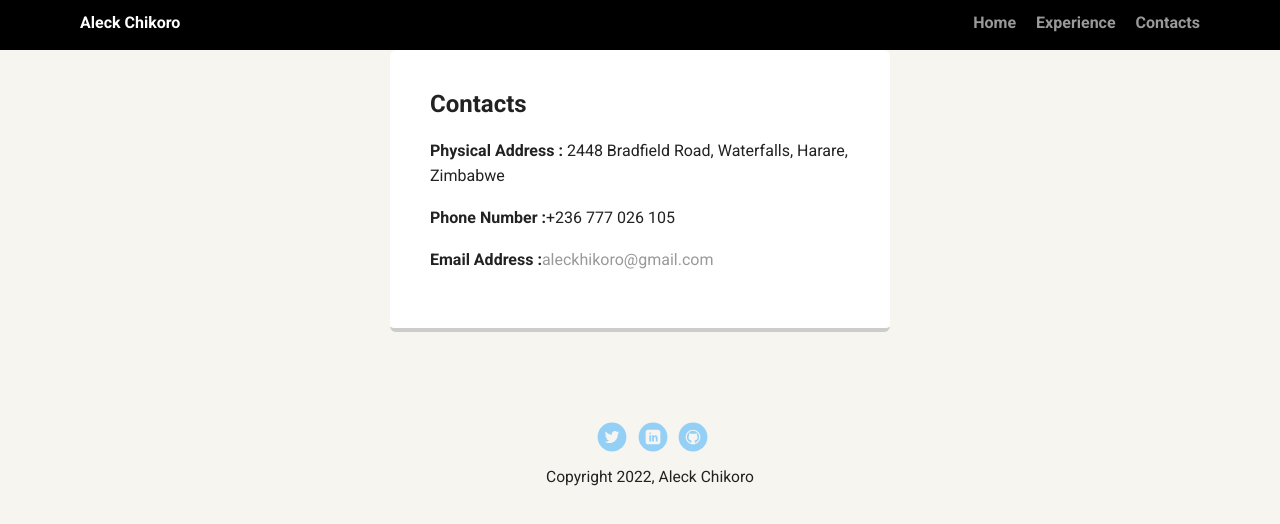
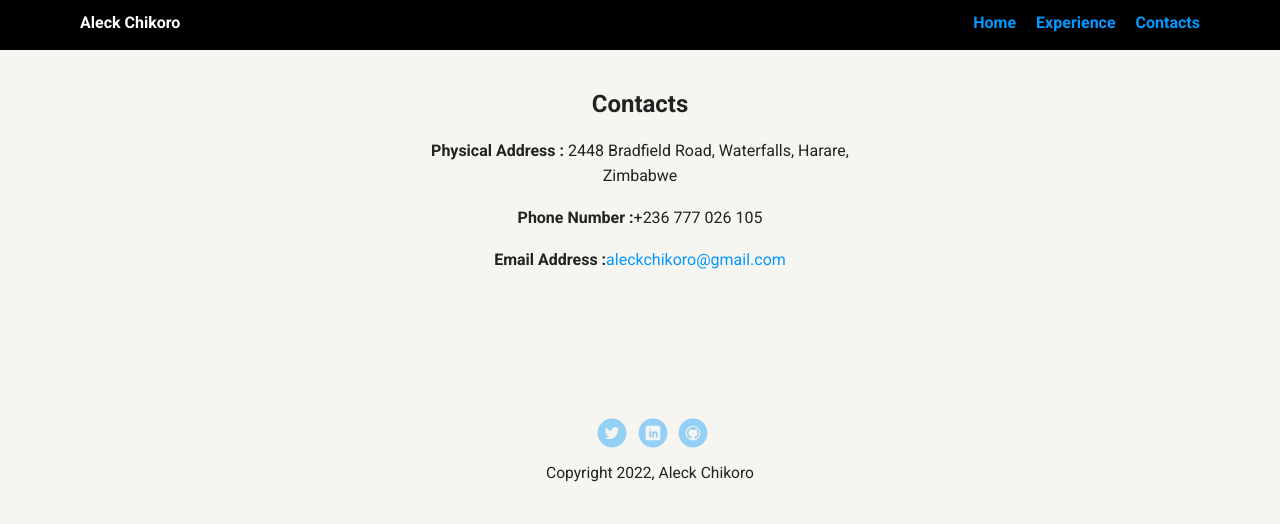
Before and after one commit to ALECKCH/Techdegree-Project-1, a plain HTML site: page contacts.html in a window 1280 px wide. Drawn offline with Linux system fonts and the light colour scheme; a web font is replaced by a local one.

Commit message:
Finalising redo

```diff
--- a/contacts.html
+++ b/contacts.html
@@ -19,11 +19,11 @@
     </div>
 
     <main class="flex">
-      <div class="card">
+      <div class="content">
         <h2>Contacts</h2>
             <p><strong>Physical Address :</strong> 2448 Bradfield Road, Waterfalls, Harare, Zimbabwe</p>
             <p><strong>Phone Number :</strong>+236 777 026 105</p>
-            <p><strong>Email Address :</strong><a href="mailto:aleckchikoro@gmail.com">aleckhikoro@gmail.com</a></p>
+            <p><strong>Email Address :</strong><a href="mailto:aleckchikoro@gmail.com">aleckchikoro@gmail.com</a></p>
       </div>
     </main>
     <footer>
--- a/styles.css
+++ b/styles.css
@@ -23,7 +23,9 @@ a {
 a:hover {
   color: #6633ff;
 }
-
+a:link {
+  color: #0399ff;
+}
 /* Section Styles */
 
 .main-nav {
@@ -31,8 +33,9 @@ a:hover {
   background: black;
   min-height: 30px;
   padding: 8px;
+  text-align: center;
   position: fixed;
-  text-align: center;
+  top: 0px;
 }
 .nav {
   display: flex;
@@ -103,6 +106,13 @@ header .profile-image:hover {
 }
 .card:hover {
   border-color: #ff99ff;
+}
+
+.content {
+  margin: 30px;
+  padding: 20px 40px 40px;
+  max-width: 500px;
+  text-align: center;
 }
 
 ul.skills {
@@ -187,8 +197,8 @@ a.social:hover {
   }
 
   .nav {
-    max-width: 1200px;
-    padding: 0 30px;
+     max-width: 1200px;
+     padding: 0 30px;
   }
 
 
@@ -205,5 +215,4 @@ a.social:hover {
     max-width: 1200px;
     margin: 40px auto;
   }
-
 }
```
Also changed, not shown: experience.html (+3 -2 lines).
